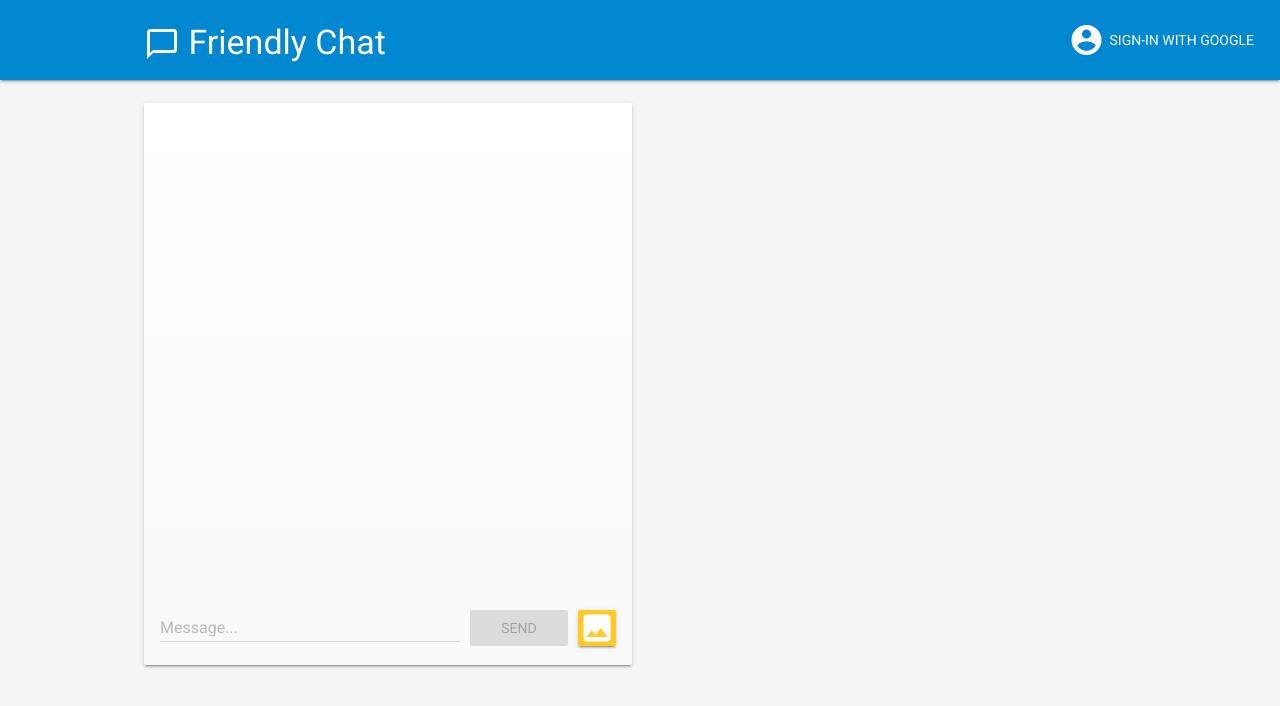
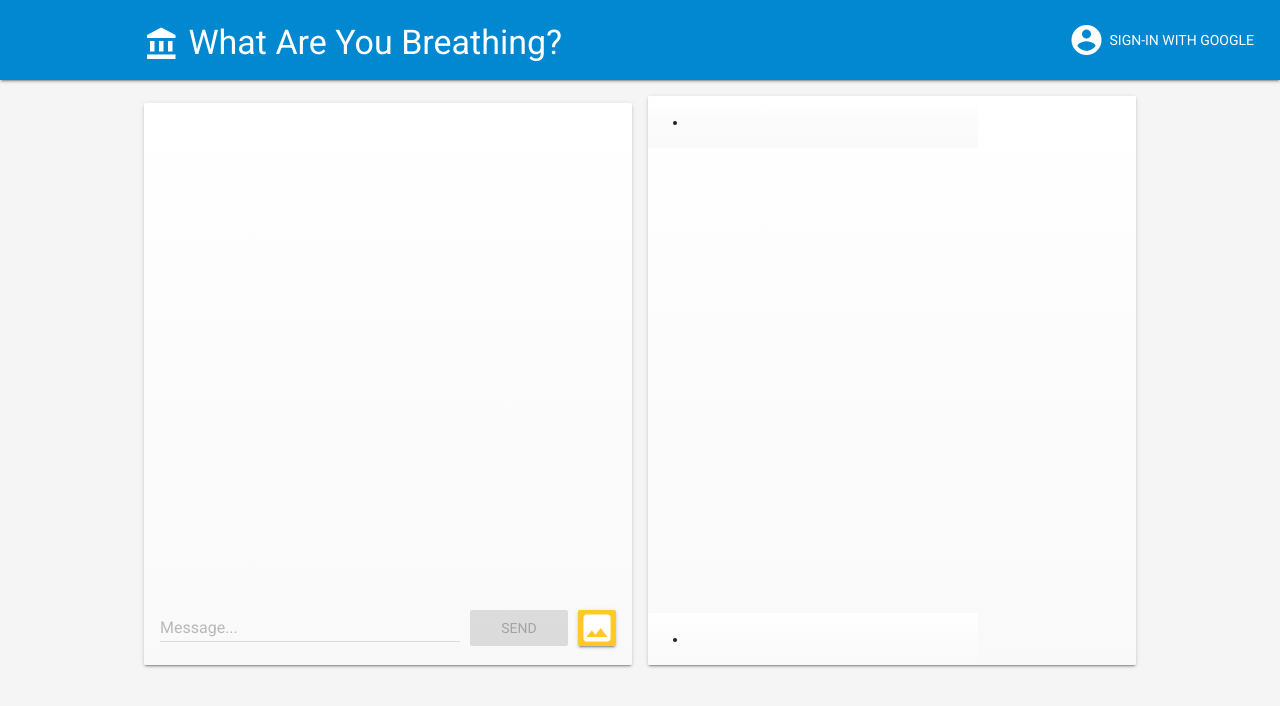
Before and after one commit to HackingForGood/whatareyoubreathing, a plain HTML site: page index.html in a window 1280 px wide. Drawn offline with nearby package versions, Linux system fonts and the light colour scheme; some packages are replaced by stand-ins of ours; no server answers.

Commit message:
static changes

```diff
--- a/index.html
+++ b/index.html
@@ -56,7 +56,7 @@
   <header class="mdl-layout__header mdl-color-text--white mdl-color--light-blue-700">
     <div class="mdl-cell mdl-cell--12-col mdl-cell--12-col-tablet mdl-grid">
       <div class="mdl-layout__header-row mdl-cell mdl-cell--12-col mdl-cell--12-col-tablet mdl-cell--12-col-desktop">
-        <h3><i class="material-icons">chat_bubble_outline</i> Friendly Chat</h3>
+        <h3><i class="material-icons">account_balance</i> What Are You Breathing?</h3>
       </div>
       <div id="user-container">
         <div hidden id="user-pic"></div>
@@ -70,9 +70,10 @@
       </div>
     </div>
   </header>
-
+  <!-- body container -->
   <main class="mdl-layout__content mdl-color--grey-100">
     <div id="messages-card-container" class="mdl-cell mdl-cell--12-col mdl-grid">
+
 
       <!-- Messages container -->
         <div id="messages-card" class="mdl-card mdl-shadow--2dp mdl-cell mdl-cell--12-col mdl-cell--6-col-tablet mdl-cell--6-col-desktop">
@@ -97,7 +98,26 @@
             </form>
           </div>
         </div>
+    <div id="right-column" class="mdl-card mdl-shadow--2dp mdl-cell mdl-cell--12-col mdl-cell--6-col-tablet mdl-cell--6-col-desktop">
+      <!-- Meetings Container -->
+      <div id="meetings-card" class="mdl-card">
+          <div>
+            <ul>
+              <li></li>
+            </ul>
+          </div>
+      </div>
 
+      <!-- Resource Container -->
+      <div id="resource-card" class="mdl-card">
+          <div>
+            <ul>
+              <li></li>
+            </ul>
+          </div>
+      </div>
+
+      </div>
       <div id="must-signin-snackbar" class="mdl-js-snackbar mdl-snackbar">
         <div class="mdl-snackbar__text"></div>
         <button class="mdl-snackbar__action" type="button"></button>
```
Also changed, not shown: manifest.json. Lines whose indentation alone changed are shown as unchanged.
